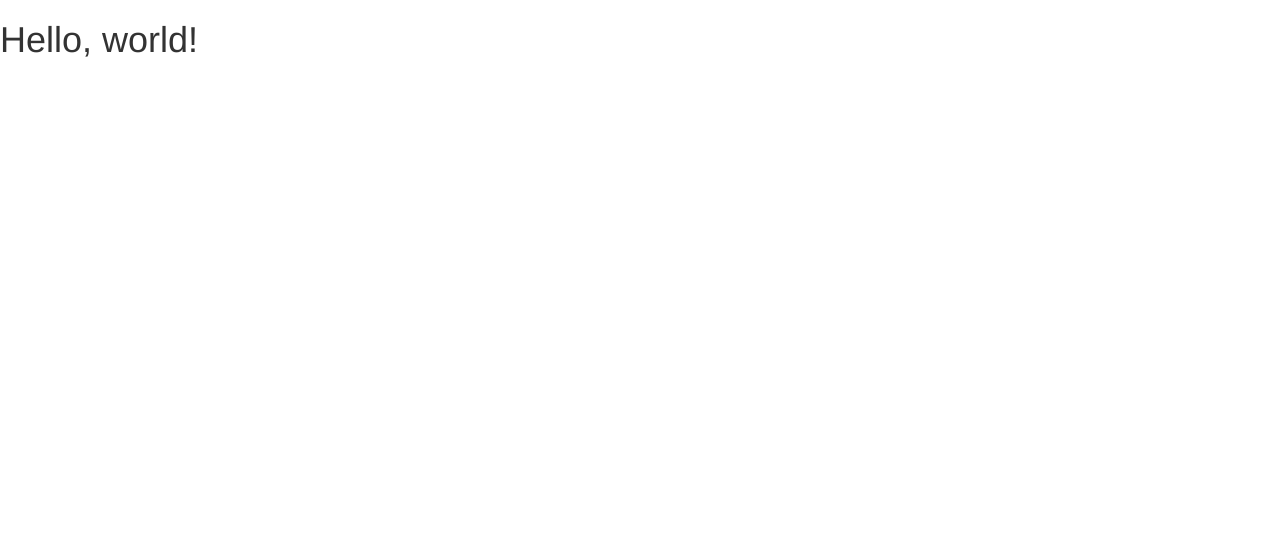
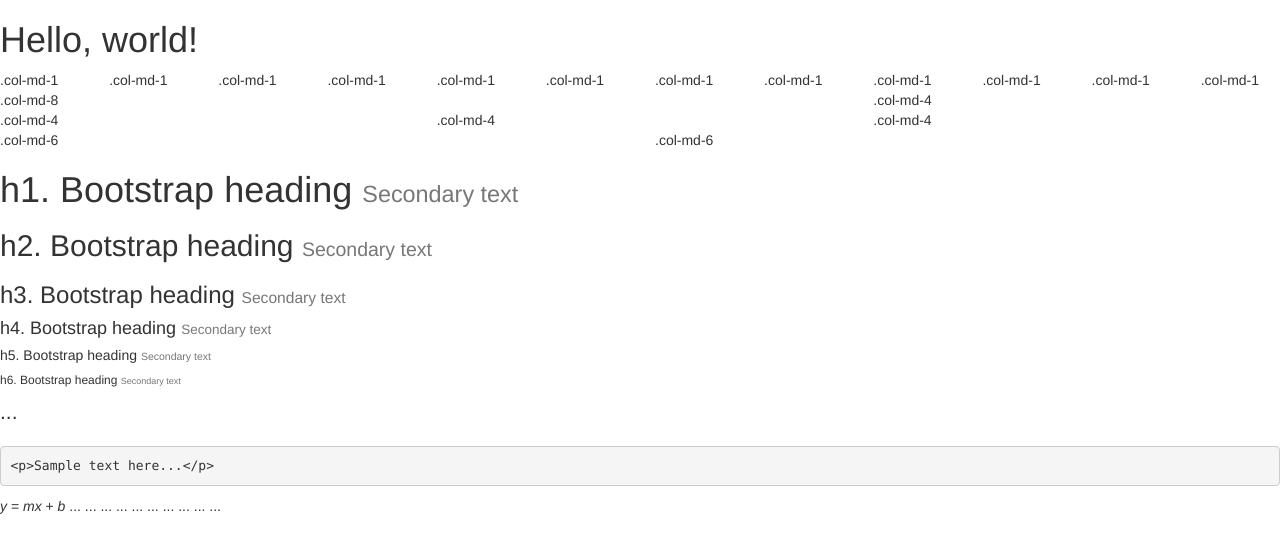
Before and after one commit to RichardzWang/Bamboozled, a plain HTML site: page showcase.html in a window 1280 px wide. Drawn offline with Linux system fonts and the light colour scheme.

Commit message:
added some cool css

```diff
--- a/showcase.html
+++ b/showcase.html
@@ -9,20 +9,69 @@
 
     <!-- Bootstrap -->
     <link href="css/bootstrap.min.css" rel="stylesheet">
+  </head>
 
-    <!-- HTML5 shim and Respond.js for IE8 support of HTML5 elements and media queries -->
-    <!-- WARNING: Respond.js doesn't work if you view the page via file:// -->
-    <!--[if lt IE 9]>
-      <script src="https://oss.maxcdn.com/html5shiv/3.7.3/html5shiv.min.js"></script>
-      <script src="https://oss.maxcdn.com/respond/1.4.2/respond.min.js"></script>
-    <![endif]-->
-  </head>
+
   <body>
+
     <h1>Hello, world!</h1>
 
-    <!-- jQuery (necessary for Bootstrap's JavaScript plugins) -->
-    <!--    <script src="https://ajax.googleapis.com/ajax/libs/jquery/1.12.4/jquery.min.js"></script> -->
-    <!-- Include all compiled plugins (below), or include individual files as needed -->
-    <!--    <script src="js/bootstrap.min.js"></script> -->
+    <div class="row">
+      <div class="col-md-1">.col-md-1</div>
+      <div class="col-md-1">.col-md-1</div>
+      <div class="col-md-1">.col-md-1</div>
+      <div class="col-md-1">.col-md-1</div>
+      <div class="col-md-1">.col-md-1</div>
+      <div class="col-md-1">.col-md-1</div>
+      <div class="col-md-1">.col-md-1</div>
+      <div class="col-md-1">.col-md-1</div>
+      <div class="col-md-1">.col-md-1</div>
+      <div class="col-md-1">.col-md-1</div>
+      <div class="col-md-1">.col-md-1</div>
+      <div class="col-md-1">.col-md-1</div>
+    </div>
+    <div class="row">
+      <div class="col-md-8">.col-md-8</div>
+      <div class="col-md-4">.col-md-4</div>
+    </div>
+    <div class="row">
+      <div class="col-md-4">.col-md-4</div>
+      <div class="col-md-4">.col-md-4</div>
+      <div class="col-md-4">.col-md-4</div>
+    </div>
+    <div class="row">
+      <div class="col-md-6">.col-md-6</div>
+      <div class="col-md-6">.col-md-6</div>
+    </div>
+
+    <h1>h1. Bootstrap heading <small>Secondary text</small></h1>
+    <h2>h2. Bootstrap heading <small>Secondary text</small></h2>
+    <h3>h3. Bootstrap heading <small>Secondary text</small></h3>
+    <h4>h4. Bootstrap heading <small>Secondary text</small></h4>
+    <h5>h5. Bootstrap heading <small>Secondary text</small></h5>
+    <h6>h6. Bootstrap heading <small>Secondary text</small></h6>
+
+    <p class="lead">...</p>
+
+    <pre>&lt;p&gt;Sample text here...&lt;/p&gt;</pre>
+
+    <var>y</var> = <var>m</var><var>x</var> + <var>b</var>
+
+    <!-- On rows -->
+    <tr class="active">...</tr>
+    <tr class="success">...</tr>
+    <tr class="warning">...</tr>
+    <tr class="danger">...</tr>
+    <tr class="info">...</tr>
+
+    <!-- On cells (`td` or `th`) -->
+    <tr>
+      <td class="active">...</td>
+      <td class="success">...</td>
+      <td class="warning">...</td>
+      <td class="danger">...</td>
+      <td class="info">...</td>
+    </tr>
+
   </body>
 </html>
```
